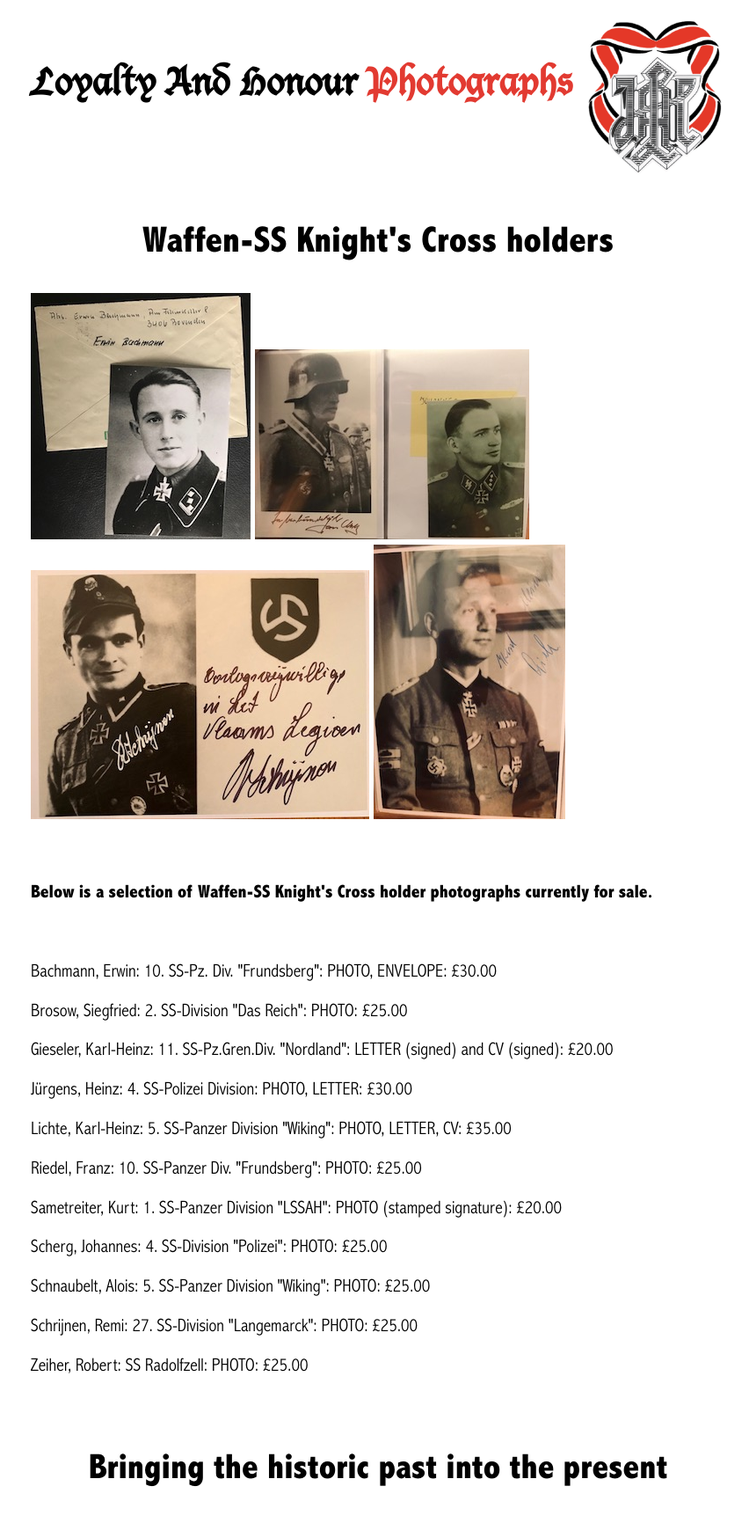
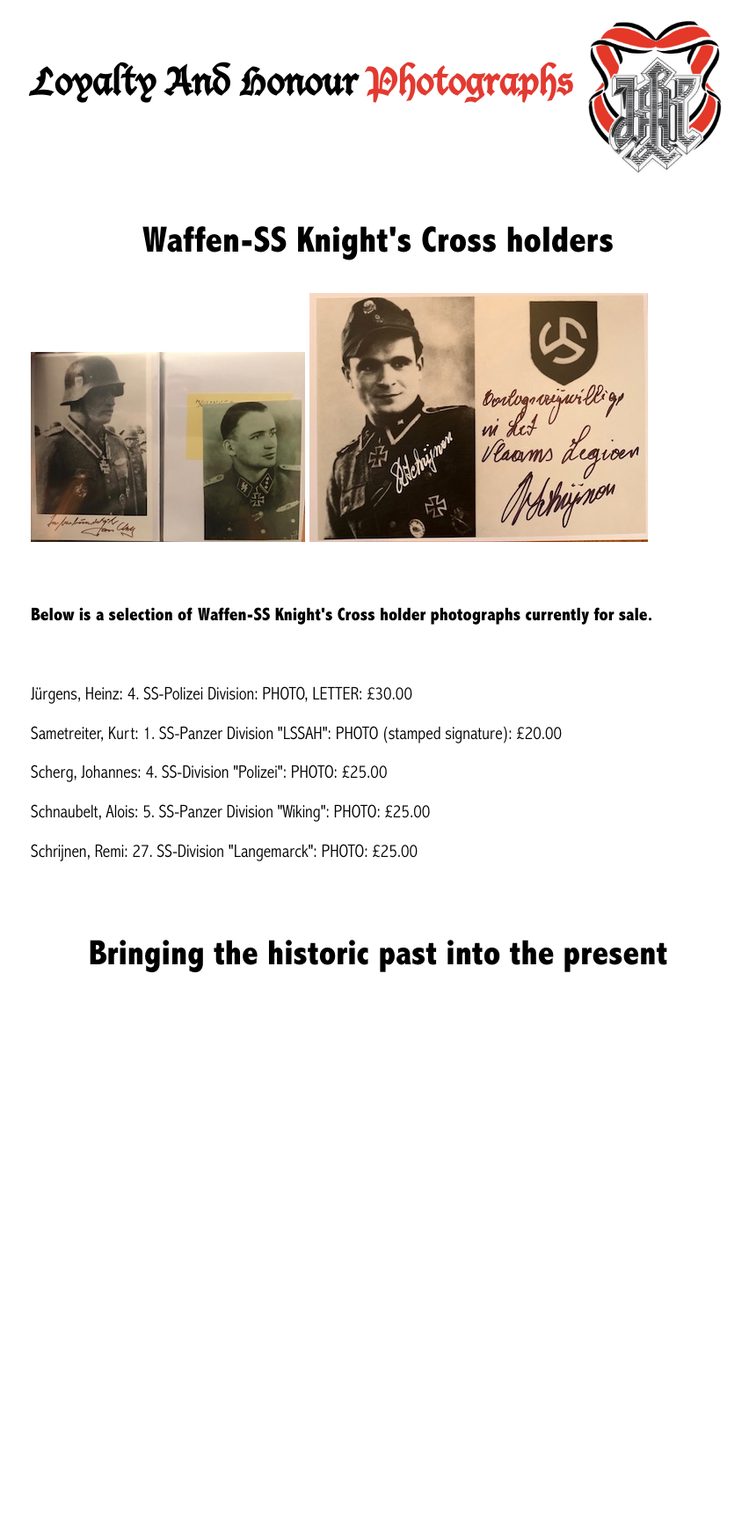
Before and after one commit to lahphotographs/lahphotographs.github.com, a Jekyll site: the page built from Waffen_SS_photos.md, in a window 1280 px wide. Shown: the whole page at 88% size, without its empty margins (210-1062 px from the left). Built offline with Jekyll 4.4.1, drawn with Linux system fonts in a browser that asks for light colours; after the commit the page ends 1147 px from its top, so only the background shows below that.

Commit message:
Update Waffen_SS_photos.md

```diff
--- a/Waffen_SS_photos.md
+++ b/Waffen_SS_photos.md
@@ -6,22 +6,14 @@ permalink: /waffen_ss_photos.html
 
 <div id="axisforces">
 <p float="left">
-<img src="./assets/Erwin Bachmann.jpg"/>
 <img src="./assets/Scherg 2.jpg"/>
 <img src="./assets/Remi Schrijnen.jpg"/>
-<img src="./assets/Karl-Heinz Lichte.jpg"/>
 </p>
 <br />
 <p><b>Below is a selection of Waffen-SS Knight's Cross holder photographs currently for sale.</b></p>
 <br />
-<p>Bachmann,	Erwin: 10. SS-Pz. Div. "Frundsberg":	PHOTO, ENVELOPE:	£30.00
-<p>Brosow,	Siegfried: 2. SS-Division "Das Reich":	PHOTO:	£25.00
-<p>Gieseler,	Karl-Heinz:	11. SS-Pz.Gren.Div. "Nordland": LETTER (signed) and CV (signed):	£20.00
 <p>Jürgens,	Heinz: 4. SS-Polizei Division:	PHOTO, LETTER:	£30.00
-<p>Lichte,	Karl-Heinz:	5. SS-Panzer Division "Wiking":	PHOTO, LETTER, CV: £35.00
-<p>Riedel,	Franz:	10. SS-Panzer Div. "Frundsberg": PHOTO:	£25.00
 <p>Sametreiter,	Kurt:	1. SS-Panzer Division "LSSAH":	PHOTO (stamped signature):	£20.00
 <p>Scherg,	Johannes:	4. SS-Division "Polizei":	PHOTO:	£25.00
 <p>Schnaubelt,	Alois: 5. SS-Panzer Division "Wiking":	PHOTO:	£25.00
 <p>Schrijnen,	Remi:	27. SS-Division "Langemarck":	PHOTO: £25.00
-<p>Zeiher,	Robert:	SS Radolfzell:	PHOTO: £25.00</p>
```
